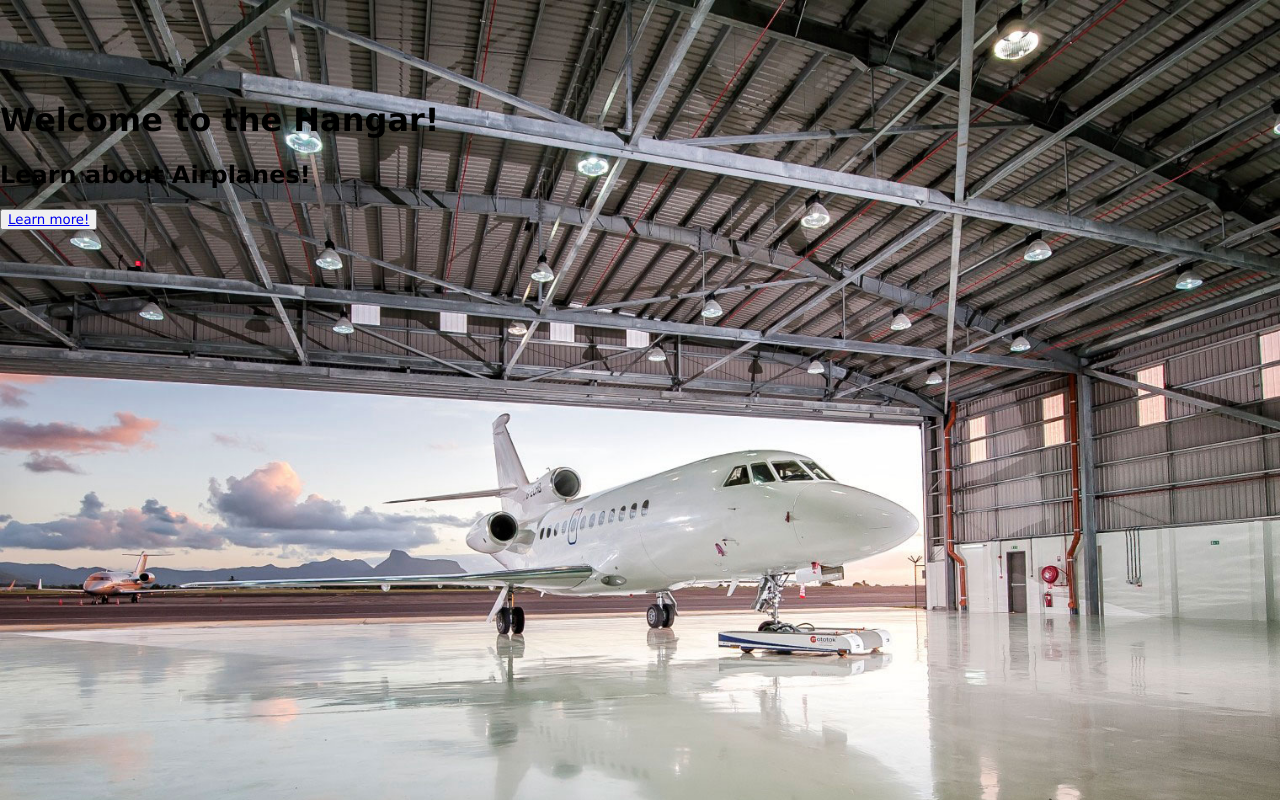
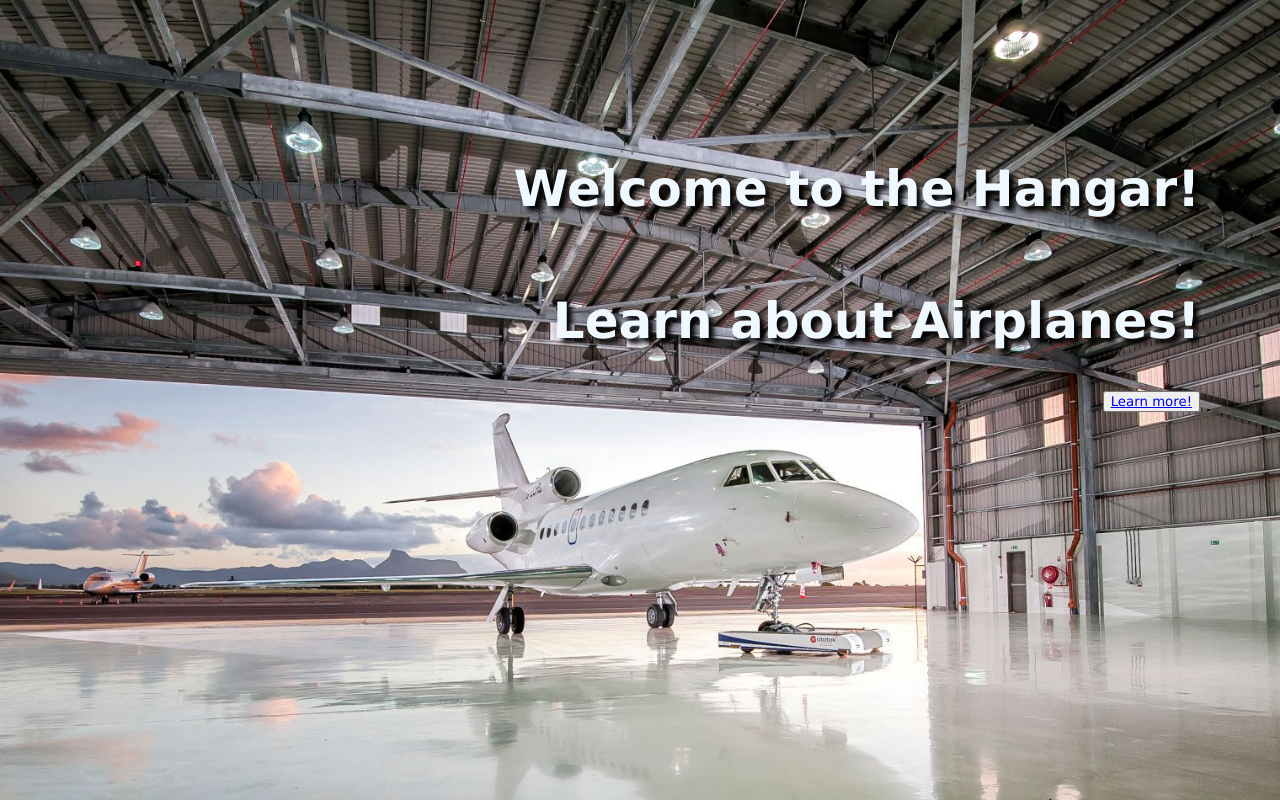
Before and after one commit to Juebele/airplane-site, a React (Create React App) app in the folder src/: page / in a window 1280 px wide. Shown: the top 800 px of the page. Built offline with nearby package versions, Linux system fonts and the light colour scheme; the HTML template or start-up script is replaced by a standard one.

Commit message:
CSS changes

```diff
--- a/src/App.css
+++ b/src/App.css
@@ -46,6 +46,13 @@ p {
   pointer-events: none;
 }
 
+.home-text {
+  font-size: 50px;
+  font-weight: bold;
+  color: aliceblue;
+  text-shadow: 5px 5px 5px black;
+}
+
 /* ID stylings */
 #image-1 {
   max-width: 25em;
@@ -68,6 +75,17 @@ p {
   background-repeat: no-repeat;
   height: 100vh;
   padding-top: 5rem;
+}
+
+#home-el {
+  margin: 5rem;
+  text-align: right;
+}
+
+#home-el h1 {
+  font-size: 4 rem;
+  font-weight: 700;
+  padding-bottom: 2rem;
 }
 
 /* Default React App Stuff */
--- a/src/components/Home.js
+++ b/src/components/Home.js
@@ -1,6 +1,5 @@
 import React from 'react';
 import { Link } from 'react-router-dom';
-
 import '../App.css';
 
 const Home = () => {
--- a/src/components/Learning.js
+++ b/src/components/Learning.js
@@ -2,10 +2,10 @@ import React from 'react';
 import '../App.css';
 import Main from './Main';
 
-const Test = () => {
+const Learning = () => {
     return (
         <div><Main /></div>
     )
 }
 
-export default Test;
+export default Learning;
```
